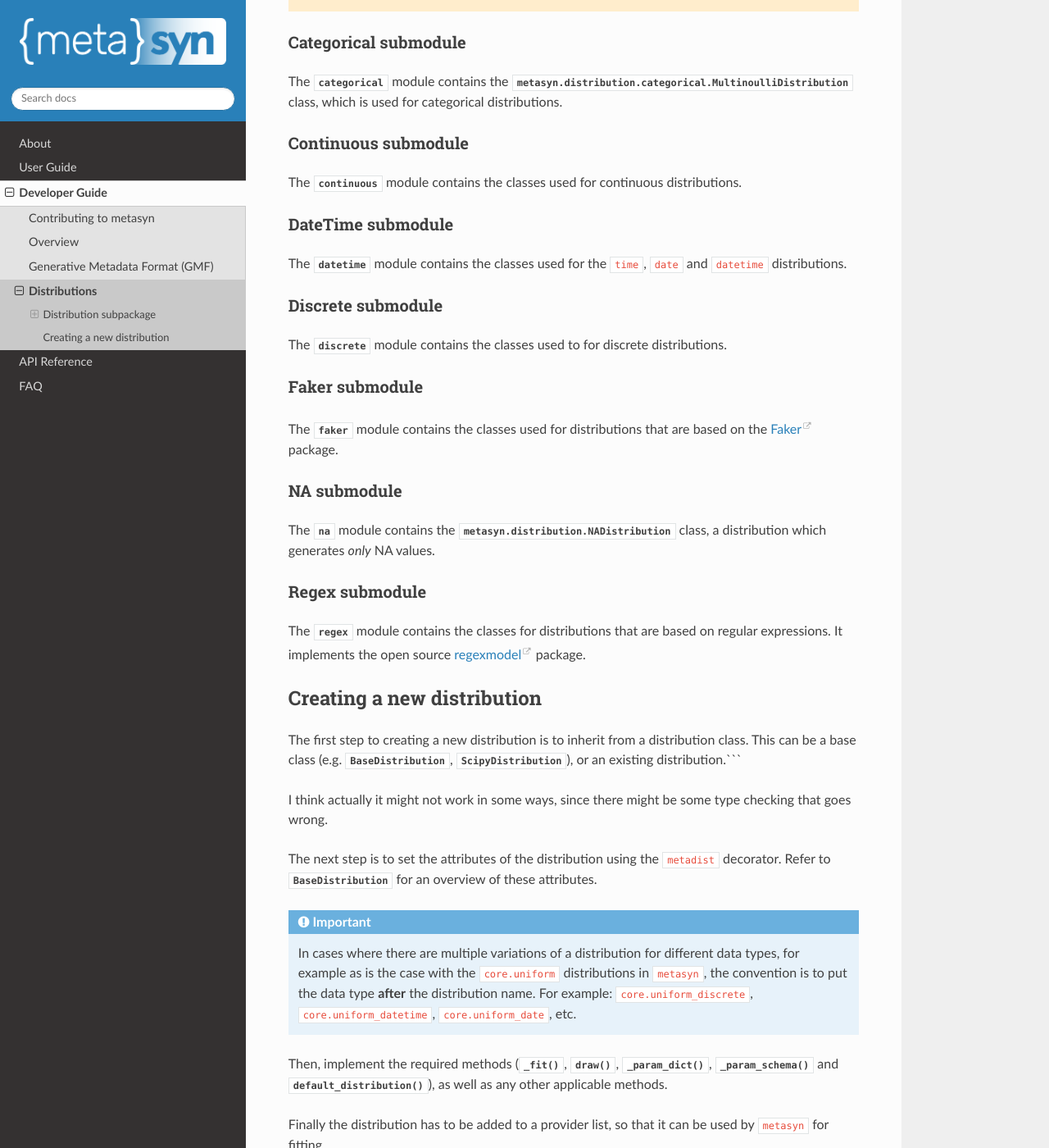
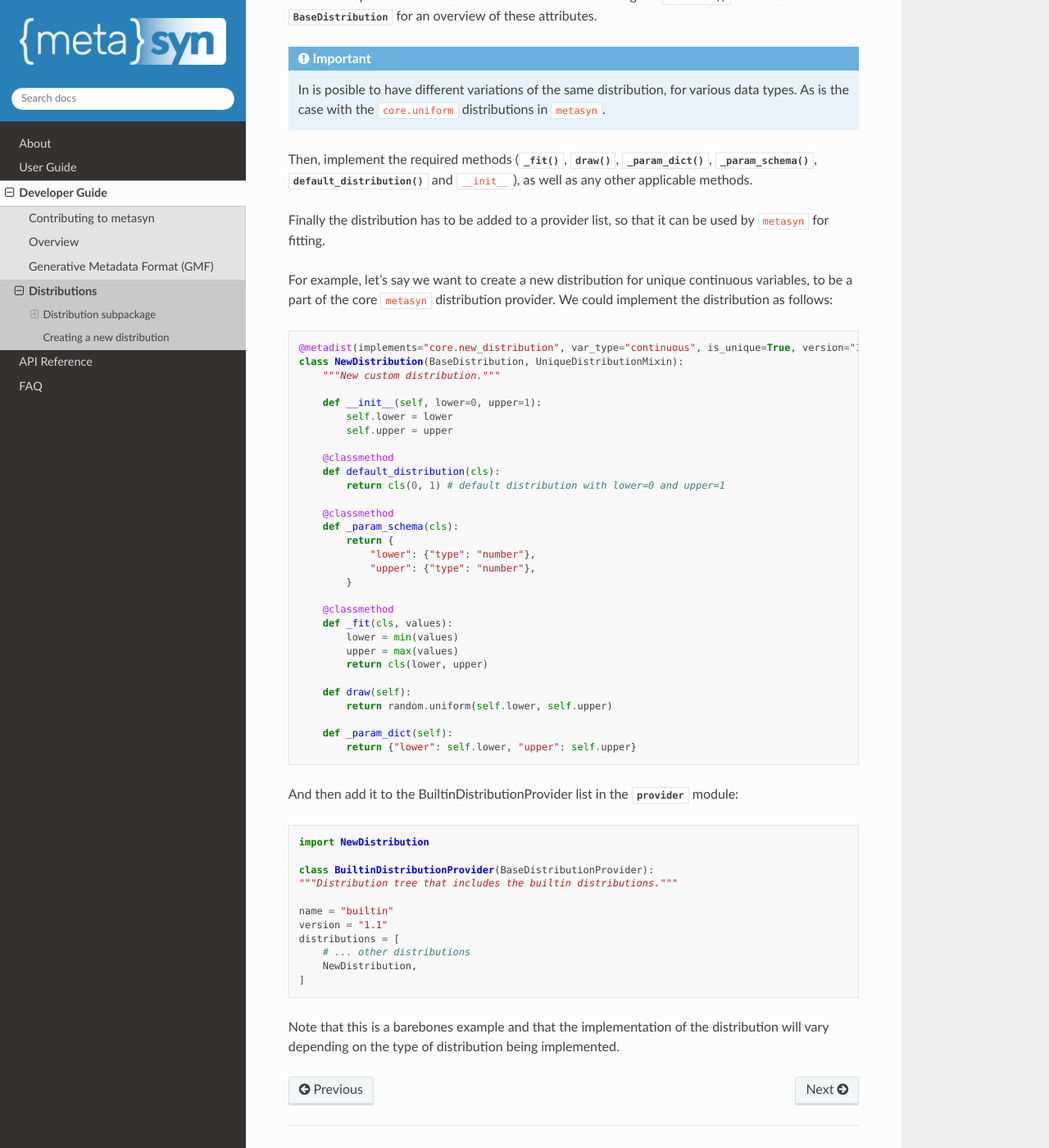
Before and after one commit to sodascience/metasyn, a Sphinx documentation site: the page built from docs/source/developer/distributions.rst, in a window 1280 px wide and 1400 px high, scrolled down 4006 px. Shown: the whole window at 82% size. Built offline with Sphinx 7.4.7 and the Read the Docs theme 2.0.0, drawn with Linux system fonts in a browser that asks for light colours; some of the changed text lies outside the part shown.

Commit message:
Changes based on PR comments

````diff
--- a/docs/source/developer/distributions.rst
+++ b/docs/source/developer/distributions.rst
@@ -8,32 +8,21 @@
 Distribution subpackage
 ------------------------
 
-:mod:`~metasyn.distribution` is an essential subpackage that contains (submodules with) classes used to represent and handle various distributions.
-
-The modules are :mod:`~metasyn.distribution.base`, :mod:`~metasyn.distribution.categorical`, :mod:`~metasyn.distribution.continuous`, :mod:`~metasyn.distribution.datetime`, :mod:`~metasyn.distribution.discrete`, :mod:`~metasyn.distribution.faker`, :mod:`~metasyn.distribution.na` and :mod:`~metasyn.distribution.regex`.
-
-:mod:`~metasyn.distribution.base` contains the base classes for all distributions, while the other modules implement distributions for their respective variable types.
-
-An overview of the distributions each module implements, and from which it inherits, is shown below:
-
-
-.. image:: /images/distributions.svg
-   :alt: Metasyn distributions
-   :scale: 100%
+Classes used to represent and handle distributions are located in the :mod:`~metasyn.distribution` subpackage. This subpackage contains modules used to represent different types of distributions, as well as a :mod:`~metasyn.distribution.base`  module that contains the base classes for all distributions.
 
 Base submodule
 ~~~~~~~~~~~~~~
-The base module contains the :class:`~metasyn.distribution.BaseDistribution` class, which is the base class for all distributions. It also contains the :class:`~metasyn.distribution.ScipyDistribution` class, which is a specialized base class for distributions that are built on top of SciPy's statistical distributions.
+The :mod:`~metasyn.distribution.base` module contains the :class:`~metasyn.distribution.base.BaseDistribution` class, which is the base class for all distributions. It also contains the :class:`~metasyn.distribution.base.ScipyDistribution` class, which is a specialized base class for distributions that are built on top of SciPy's statistical distributions.
 
-Additionally it contains the :class:`~metasyn.distribution.UniqueDistributionMixin` class, which is a mixin class that can be used to make a distribution unique (i.e., one that does not contain duplicate values).
+Additionally it contains the :class:`~metasyn.distribution.base.UniqueDistributionMixin` class, which is a mixin class that can be used to make a distribution unique (i.e., one that does not contain duplicate values).
 
-Finally it contains the :func:`~metasyn.distribution.metadist` decorator, which is used to set the attributes of a distribution.
+Finally it contains the :func:`~metasyn.distribution.base.metadist` decorator, which is used to set the attributes of a distribution.
 
 BaseDistribution class
 ^^^^^^^^^^^^^^^^^^^^^^
 This is the base class providing the basic structure for all distributions. It is not intended to be used directly, but rather to be derived from when implementing a new distribution.
 
-:class:`~metasyn.distribution.BaseDistribution` has the following attributes:
+:class:`~metasyn.distribution.base.BaseDistribution` has the following attributes:
 
 +------------+-------------------------------------------------------------------------+---------------------------------------------+
 | Attribute  | Description                                                             | Example(s)                                  |
@@ -63,25 +52,30 @@
 
 BaseDistribution class has a series of abstract methods that *must be* implemeted by derived classes, these are:
 
-- :meth:`~metasyn.distribution.BaseDistribution._fit` to contain the fitting logic for the distribution. It does not need to handle N/A values.
-- :meth:`~metasyn.distribution.BaseDistribution.draw` to draw a new value from the distribution.
-- :meth:`~metasyn.distribution.BaseDistribution._param_dict` to return a dictionary of the distribution's parameters.
-- :meth:`~metasyn.distribution.BaseDistribution._param_schema` to return a schema for the distribution's parameters.
-- :meth:`~metasyn.distribution.BaseDistribution.default_distribution` to return a distribution with default parameters.
+- :meth:`~metasyn.distribution.base.BaseDistribution._fit` to contain the fitting logic for the distribution. It does not need to handle N/A values.
+- :meth:`~metasyn.distribution.base.BaseDistribution.draw` to draw a new value from the distribution.
+- :meth:`~metasyn.distribution.base.BaseDistribution._param_dict` to return a dictionary of the distribution's parameters.
+- :meth:`~metasyn.distribution.base.BaseDistribution._param_schema` to return a schema for the distribution's parameters.
+- :meth:`~metasyn.distribution.base.BaseDistribution.default_distribution` to return a distribution with default parameters.
 
-If the distribution has subsequently draws that are not independent, it is recommended to implement :meth:`~metasyn.distribution.BaseDistribution.draw_reset`. As the name suggests, this method is intended to reset the distribution's drawing mechanism.
+If the distribution has subsequently draws that are not independent, it is recommended to implement :meth:`~metasyn.distribution.base.BaseDistribution.draw_reset`. As the name suggests, this method is intended to reset the distribution's drawing mechanism.
 
-Additionally it is recommended to implement :meth:`~metasyn.distribution.BaseDistribution.information_criterion`. This is a class method used to determine which distribution gets selected during the fitting process for a series of values. The distribution with the lowest information criterion of the correct variable type will be selected. For discrete and continuous distributions it is currently implemented as `BIC <https://en.wikipedia.org/wiki/Bayesian_information_criterion>`_).
+It is recommended to also implement :meth:`~metasyn.distribution.base.BaseDistribution.information_criterion`. This is a class method used to determine which distribution gets selected during the fitting process for a series of values. The distribution with the lowest information criterion of the correct variable type will be selected. For discrete and continuous distributions it is currently implemented as `BIC <https://en.wikipedia.org/wiki/Bayesian_information_criterion>`_).
+
+.. warning::
+
+    Despite not being an abstract method in :class:`~metasyn.distribution.base.BaseDistribution`, it is recommended to implement a constructor (``__init__``) method in derived classes to initialize a distribution with a set of (distribution specific) parameters.
 
 There are more methods, but this is a good starting point when implementing a new distribution.
-For an overview of the rest of the methods and implementation details, refer to the :class:`~metasyn.distribution.BaseDistribution` class.
+For an overview of the rest of the methods and implementation details, refer to the :class:`~metasyn.distribution.base.BaseDistribution` class.
+
 
 
 Metadist decorator method
 ^^^^^^^^^^^^^^^^^^^^^^^^^
-When implementing a new distribution (that inherits from :class:`~metasyn.distribution.BaseDistribution`), the ``metadist`` decorator is intended to be used to set its attributes.
+When implementing a new distribution (that inherits from :class:`~metasyn.distribution.base.BaseDistribution`), the :func:`~metasyn.distribution.base.metadist` decorator is intended to be used to set its attributes.
 
-To use the ``metadist`` decorator, annotate a distribution class with ``@metadist``, passing in the attributes of the target distribution as parameters.
+To use the decorator, annotate a distribution class with ``@metadist``, passing in the attributes of the target distribution as parameters.
 
 For example, the following distributions use the decorator as follows:
 
@@ -132,48 +126,42 @@
     This mixin class has a default implementation that will work for many distributions, but it may not be appropriate for all. Be sure to check the implementation before using it.
 
 
-Categorical submodule
-~~~~~~~~~~~~~~~~~~~~~
-The :mod:`~metasyn.distribution.categorical` module contains the :class:`metasyn.distribution.categorical.MultinoulliDistribution` class, which is used for categorical distributions.
+Other modules
+~~~~~~~~~~~~~
+The rest of the modules in the :mod:`~metasyn.distribution` subpackage contain the classes used to represent different types of distributions.
 
-Continuous submodule
-~~~~~~~~~~~~~~~~~~~~
-The :mod:`~metasyn.distribution.continuous` module contains the classes used for continuous distributions.
++------------------------------------------+-------------------------------------------------------------------------------------------------------------------------------------------------------------------+
+| Module                                   | Description                                                                                                                                                       |
++==========================================+===================================================================================================================================================================+
+| :mod:`~metasyn.distribution.categorical` | Implements categorical distributions                                                                                                                              |
++------------------------------------------+-------------------------------------------------------------------------------------------------------------------------------------------------------------------+
+| :mod:`~metasyn.distribution.constant`    | Implements constant distributions                                                                                                                                 |
++------------------------------------------+-------------------------------------------------------------------------------------------------------------------------------------------------------------------+
+| :mod:`~metasyn.distribution.continuous`  | Implements continuous distributions                                                                                                                               |
++------------------------------------------+-------------------------------------------------------------------------------------------------------------------------------------------------------------------+
+| :mod:`~metasyn.distribution.datetime`    | ``time``, ``date`` and ``datetime`` distributions.                                                                                                                |
++------------------------------------------+-------------------------------------------------------------------------------------------------------------------------------------------------------------------+
+| :mod:`~metasyn.distribution.discrete`    | Implements discrete distributions.                                                                                                                                |
++------------------------------------------+-------------------------------------------------------------------------------------------------------------------------------------------------------------------+
+| :mod:`~metasyn.distribution.faker`       | Implements distributions that are based on the `Faker <https://faker.readthedocs.io/en/master/>`_ package.                                                        |
++------------------------------------------+-------------------------------------------------------------------------------------------------------------------------------------------------------------------+
+| :mod:`~metasyn.distribution.na`          | Implements a distribution which generates *only* NA values.                                                                                                       |
++------------------------------------------+-------------------------------------------------------------------------------------------------------------------------------------------------------------------+
+| :mod:`~metasyn.distribution.regex`       | Implements distributions that are based on regular expressions. It implements the open source `regexmodel <https://github.com/sodascience/regexmodel>`_ package.  |
++------------------------------------------+-------------------------------------------------------------------------------------------------------------------------------------------------------------------+
 
-DateTime submodule
-~~~~~~~~~~~~~~~~~~
-The :mod:`~metasyn.distribution.datetime` module contains the classes used for the ``time``, ``date`` and ``datetime`` distributions.
-
-Discrete submodule
-~~~~~~~~~~~~~~~~~~
-The :mod:`~metasyn.distribution.discrete` module contains the classes used to for discrete distributions.
-
-Faker submodule
-~~~~~~~~~~~~~~~
-The :mod:`~metasyn.distribution.faker` module contains the classes used for distributions that are based on the `Faker <https://faker.readthedocs.io/en/master/>`_ package.
-
-NA submodule
-~~~~~~~~~~~~
-The :mod:`~metasyn.distribution.na` module contains the :class:`metasyn.distribution.NADistribution` class, a distribution which generates *only* NA values.
-
-Regex submodule
-~~~~~~~~~~~~~~~
-The :mod:`~metasyn.distribution.regex` module contains the classes for distributions that are based on regular expressions. It implements the open source `regexmodel <https://github.com/sodascience/regexmodel>`_ package.
 
 Creating a new distribution
 ---------------------------
-The first step to creating a new distribution is to inherit from a distribution class. This can be a base class (e.g. :class:`~metasyn.distribution.BaseDistribution`, :class:`~metasyn.distribution.ScipyDistribution`), or an existing distribution.```
+The first step to creating a new distribution is to inherit from a distribution class. This can be a base class (e.g. :class:`~metasyn.distribution.base.BaseDistribution`, :class:`~metasyn.distribution.base.ScipyDistribution`), or an existing distribution.```
 
-I think actually it might not work in some ways, since there might be some type checking that goes wrong.
-
-The next step is to set the attributes of the distribution using the ``metadist`` decorator. Refer to :class:`~metasyn.distribution.BaseDistribution` for an overview of these attributes.
+The next step is to set the attributes of the distribution using the :func:`~metasyn.distribution.base.metadist` decorator. Refer to :class:`~metasyn.distribution.base.BaseDistribution` for an overview of these attributes.
 
 .. admonition:: Important
 
-    In cases where there are multiple variations of a distribution for different data types, for example as is the case with the ``core.uniform`` distributions in ``metasyn``, the convention is to put the data type **after** the distribution name. For example: ``core.uniform_discrete``, ``core.uniform_datetime``, ``core.uniform_date``, etc.
+    In is posible to have different variations of the same distribution, for various data types. As is the case with the ``core.uniform`` distributions in ``metasyn``.
 
-
-Then, implement the required methods (:meth:`~metasyn.distribution.BaseDistribution._fit`, :meth:`~metasyn.distribution.BaseDistribution.draw`, :meth:`~metasyn.distribution.BaseDistribution._param_dict`, :meth:`~metasyn.distribution.BaseDistribution._param_schema` and :meth:`~metasyn.distribution.BaseDistribution.default_distribution`), as well as any other applicable methods.
+Then, implement the required methods (:meth:`~metasyn.distribution.base.BaseDistribution._fit`, :meth:`~metasyn.distribution.base.BaseDistribution.draw`, :meth:`~metasyn.distribution.base.BaseDistribution._param_dict`, :meth:`~metasyn.distribution.base.BaseDistribution._param_schema`, :meth:`~metasyn.distribution.base.BaseDistribution.default_distribution` and ``__init__``), as well as any other applicable methods.
 
 Finally the distribution has to be added to a provider list, so that it can be used by ``metasyn`` for fitting.
 
@@ -184,27 +172,35 @@
     @metadist(implements="core.new_distribution", var_type="continuous", is_unique=True, version="1.0")
     class NewDistribution(BaseDistribution, UniqueDistributionMixin):
         """New custom distribution."""
+
+        def __init__(self, lower=0, upper=1):
+            self.lower = lower
+            self.upper = upper
+
         @classmethod
-        def default_distribution(cls) -> BaseDistribution:
-            return cls(0.0)
+        def default_distribution(cls):
+            return cls(0, 1) # default distribution with lower=0 and upper=1
 
         @classmethod
         def _param_schema(cls):
             return {
-                "value": {"type": "number"}
+                "lower": {"type": "number"},
+                "upper": {"type": "number"},
             }
 
-        def _fit(self, data):
-            # Implement your fitting logic here
-            pass
+        @classmethod
+        def _fit(cls, values):
+            lower = min(values)
+            upper = max(values)
+            return cls(lower, upper)
 
         def draw(self):
-            # Implement your drawing logic here
-            pass
+            return random.uniform(self.lower, self.upper)
 
         def _param_dict(self):
-            # Implement your parameter dictionary logic here
-            pass
+            return {"lower": self.lower, "upper": self.upper}
+
+
 
 And then add it to the BuiltinDistributionProvider list in the :mod:`~metasyn.distribution.provider` module:
 
@@ -221,3 +217,6 @@
         # ... other distributions
         NewDistribution,
     ]
+
+
+Note that this is a barebones example and that the implementation of the distribution will vary depending on the type of distribution being implemented.
--- a/docs/source/usage/cli.rst
+++ b/docs/source/usage/cli.rst
@@ -13,7 +13,7 @@
 
 .. code-block:: console
 
-   ``metasyn`` --help
+   metasyn --help
 
 
 Accessing the CLI
````
Also changed, not shown: other parts of docs/source/developer/distributions.rst (+5 -5 lines), docs/source/developer/overview.rst (+10 -37 lines), 1 other file.
